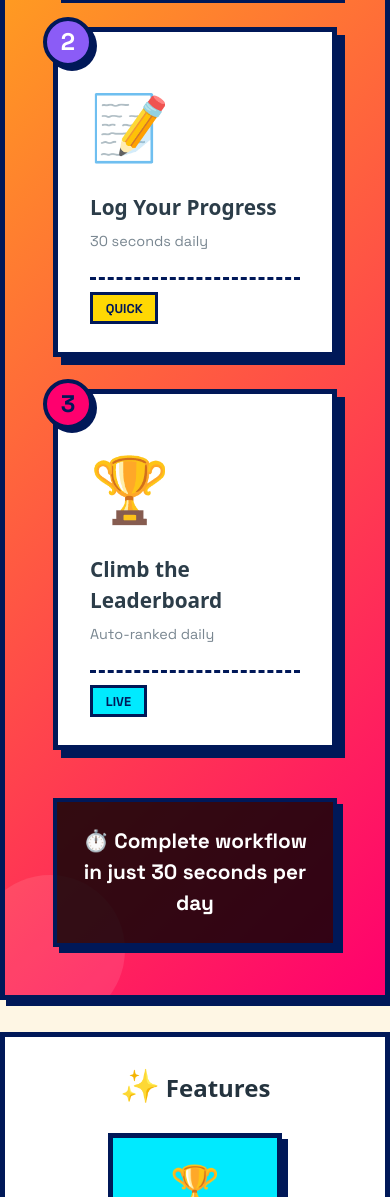
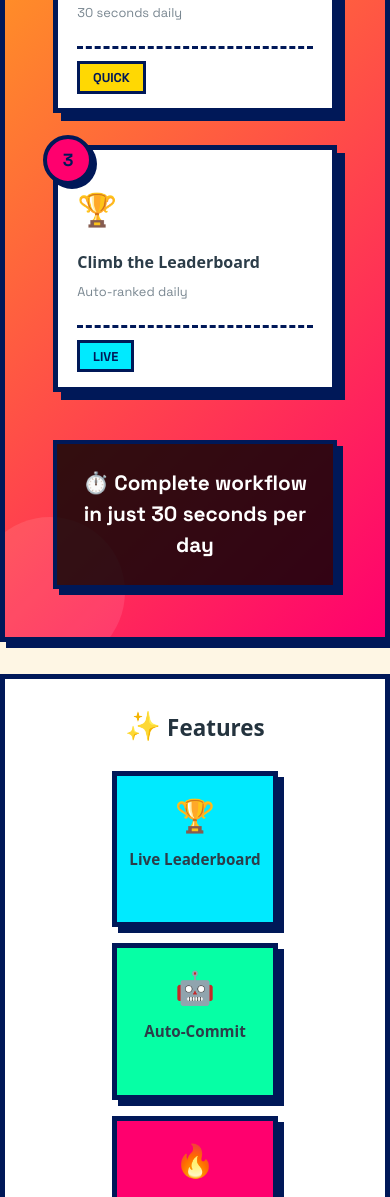
Before and after one commit to bhushcodes/100-days-of-code-tracker, a website: page index.html in a window 390 px wide. Shown: the part 1432-2629 px from the top of the page. Drawn offline with nearby package versions, Linux system fonts and the light colour scheme.

Commit message:
Make all content smaller on mobile: reduce font sizes for features, how it works, and all sections

```diff
--- a/styles-custom.css
+++ b/styles-custom.css
@@ -1083,7 +1083,7 @@ body {
   }
 
   .features-title {
-    font-size: 2rem !important;
+    font-size: 1.8rem !important;
     margin-bottom: 2rem !important;
   }
 
@@ -1097,11 +1097,37 @@ body {
   }
 
   .feature-card h3 {
+    font-size: 1.05rem !important;
+  }
+
+  .feature-card div[style*="font-size: 4rem"] {
+    font-size: 2.5rem !important;
+  }
+
+  /* How It Works Section */
+  .how-it-works-card {
+    padding: 1.5rem !important;
+  }
+
+  .how-it-works-card h3 {
     font-size: 1.1rem !important;
   }
 
-  .feature-card div[style*="font-size: 4rem"] {
-    font-size: 3rem !important;
+  .how-it-works-card p {
+    font-size: 0.85rem !important;
+  }
+
+  .how-it-works-card div[style*="font-size: 4rem"] {
+    font-size: 2.5rem !important;
+  }
+
+  .how-it-works-card div[style*="font-size: 1.5rem"] {
+    font-size: 1.2rem !important;
+  }
+
+  /* Section Headings */
+  section h2 {
+    font-size: 1.8rem !important;
   }
 
   .card-leaderboard {
@@ -1289,7 +1315,7 @@ body {
   }
 
   .features-title {
-    font-size: 1.5rem !important;
+    font-size: 1.4rem !important;
     margin-bottom: 1.5rem !important;
   }
 
@@ -1300,16 +1326,46 @@ body {
 
   .feature-card {
     min-width: 100%;
-    padding: 1.2rem 0.8rem !important;
+    padding: 1rem 0.8rem !important;
   }
 
   .feature-card h3 {
+    font-size: 0.95rem !important;
+  }
+
+  .feature-card div[style*="font-size: 4rem"] {
+    font-size: 2rem !important;
+    margin-bottom: 0.5rem !important;
+  }
+
+  /* How It Works - Small Mobile */
+  .how-it-works-card {
+    padding: 1.2rem !important;
+  }
+
+  .how-it-works-card h3 {
     font-size: 1rem !important;
   }
 
-  .feature-card div[style*="font-size: 4rem"] {
-    font-size: 2.5rem !important;
-    margin-bottom: 0.5rem !important;
+  .how-it-works-card p {
+    font-size: 0.8rem !important;
+  }
+
+  .how-it-works-card div[style*="font-size: 4rem"] {
+    font-size: 2rem !important;
+  }
+
+  .how-it-works-card div[style*="font-size: 1.5rem"] {
+    font-size: 1.1rem !important;
+  }
+
+  /* All Section Headings */
+  section h2 {
+    font-size: 1.5rem !important;
+  }
+
+  .icon {
+    font-size: 1.8rem !important;
   }
 
   /* Better table on small screens */
@@ -1346,7 +1402,7 @@ body {
   }
 
   .features-title {
-    font-size: 1.3rem !important;
+    font-size: 1.2rem !important;
   }
 
   .features-grid {
@@ -1354,15 +1410,45 @@ body {
   }
 
   .feature-card {
-    padding: 1rem 0.7rem !important;
+    padding: 0.9rem 0.7rem !important;
   }
 
   .feature-card h3 {
-    font-size: 0.9rem !important;
+    font-size: 0.85rem !important;
   }
 
   .feature-card div[style*="font-size: 4rem"] {
-    font-size: 2rem !important;
+    font-size: 1.8rem !important;
+  }
+
+  /* How It Works - Extra Small */
+  .how-it-works-card {
+    padding: 1rem !important;
+  }
+
+  .how-it-works-card h3 {
+    font-size: 0.95rem !important;
+  }
+
+  .how-it-works-card p {
+    font-size: 0.75rem !important;
+  }
+
+  .how-it-works-card div[style*="font-size: 4rem"] {
+    font-size: 1.8rem !important;
+  }
+
+  .how-it-works-card div[style*="font-size: 1.5rem"] {
+    font-size: 1rem !important;
+  }
+
+  /* Section Headings */
+  section h2 {
+    font-size: 1.3rem !important;
+  }
+
+  .icon {
+    font-size: 1.5rem !important;
   }
 }
 
```
